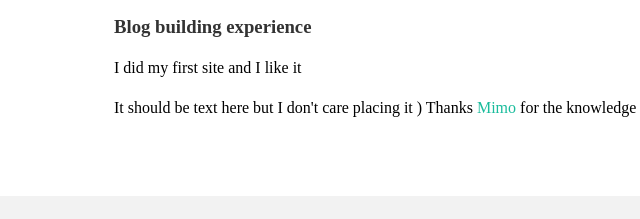
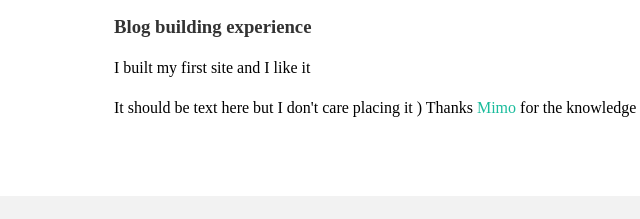
Before and after one commit to vla-dos/vla-dos.github.io, a plain HTML site: page index.html in a window 1280 px wide. Shown: the part 306-525 px from the top of the page, 126-766 px from the left. Drawn offline with Linux system fonts and the light colour scheme.

Commit message:
Update index.html

```diff
--- a/index.html
+++ b/index.html
@@ -24,7 +24,7 @@
         <p class="post-date">Few moments ago</p>
         <h3 class="post-title">Blog building experience</h3>
         <div class="post-content">
-          <p>I did my first site and I like it</p>
+          <p>I built my first site and I like it</p>
           <p>It should be text here but I don't care placing it ) Thanks <a href="https://getmimo.com">Mimo</a> for the knowledge</p>
         </div>
       </div>
```
